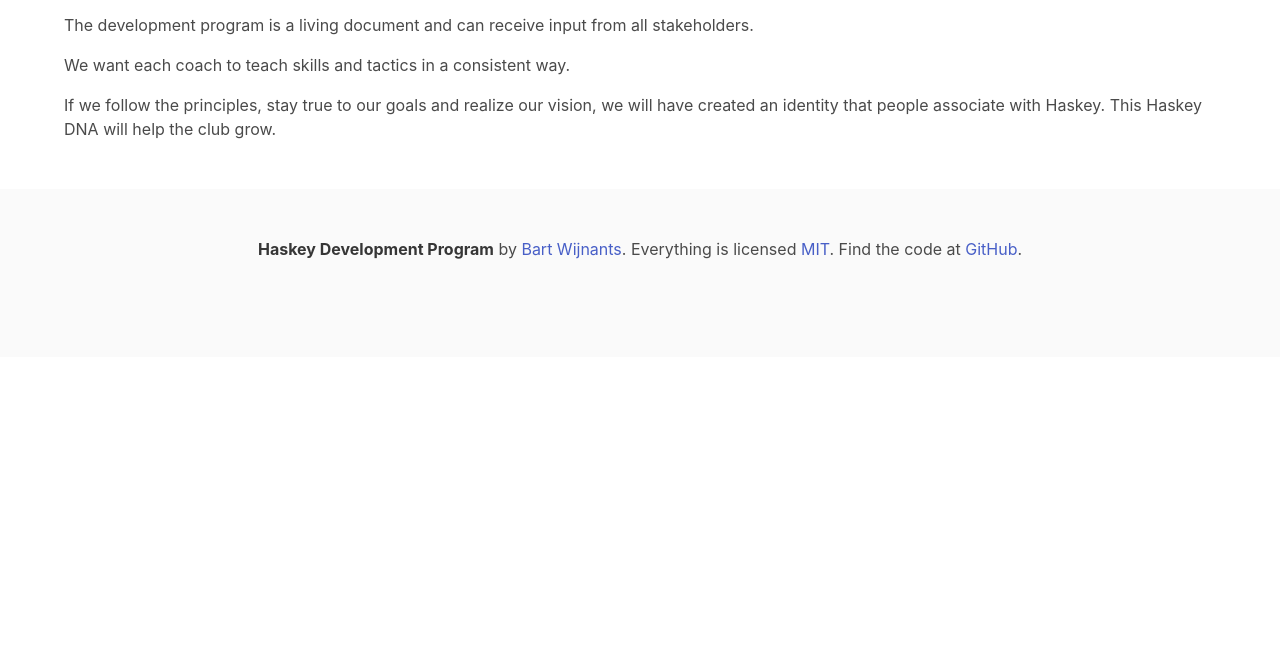
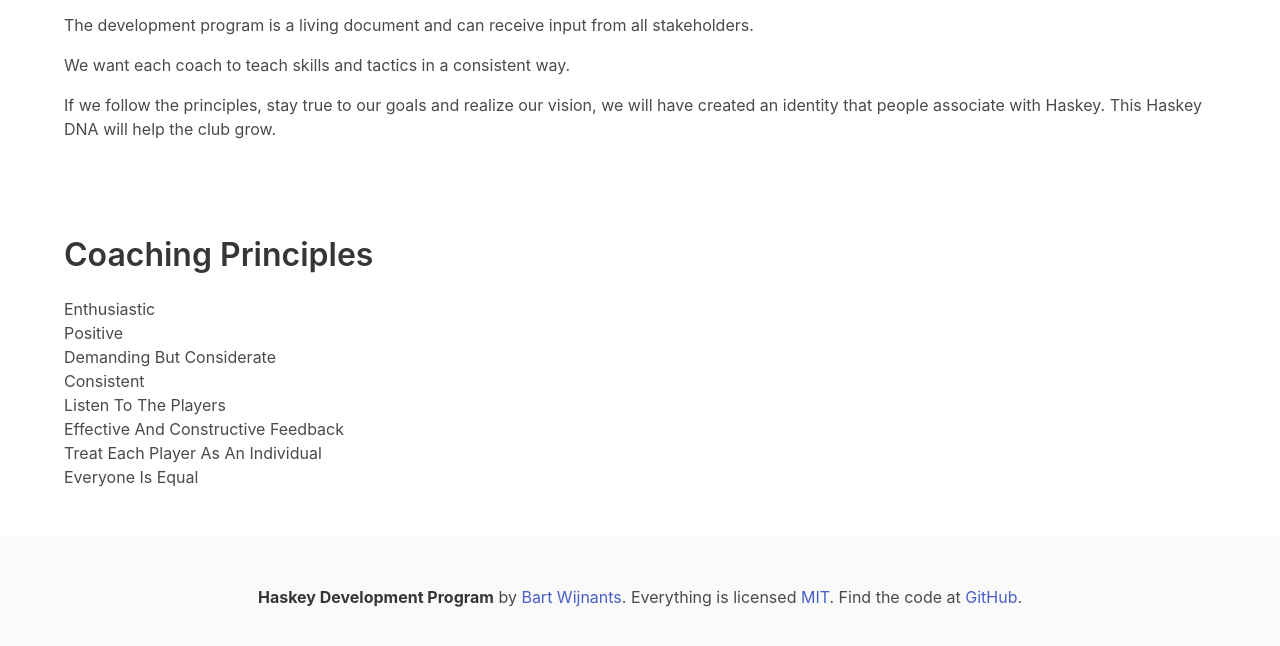
Before and after one commit to bartw/hdp, a Gatsby site: page / in a window 1280 px wide. Shown: the part 672-1318 px from the top of the page. Before the commit the page ends 1029 px from the top, so only its background shows below. Built offline with nearby package versions, Linux system fonts and the light colour scheme; Gatsby itself is replaced by a stand-in of ours.

Commit message:
coaching principles

```diff
--- a/src/pages/index.js
+++ b/src/pages/index.js
@@ -59,5 +59,20 @@ export default () => (
         </div>
       </div>
     </section>
+    <section className="section">
+      <div className="container">
+        <h1 className="title">Coaching Principles</h1>
+        <ul className="list">
+          <li className="list-item">Enthusiastic</li>
+          <li className="list-item">Positive</li>
+          <li className="list-item">Demanding But Considerate</li>
+          <li className="list-item">Consistent</li>
+          <li className="list-item">Listen To The Players</li>
+          <li className="list-item">Effective And Constructive Feedback</li>
+          <li className="list-item">Treat Each Player As An Individual</li>
+          <li className="list-item">Everyone Is Equal</li>
+        </ul>
+      </div>
+    </section>
   </Layout>
 );
```
